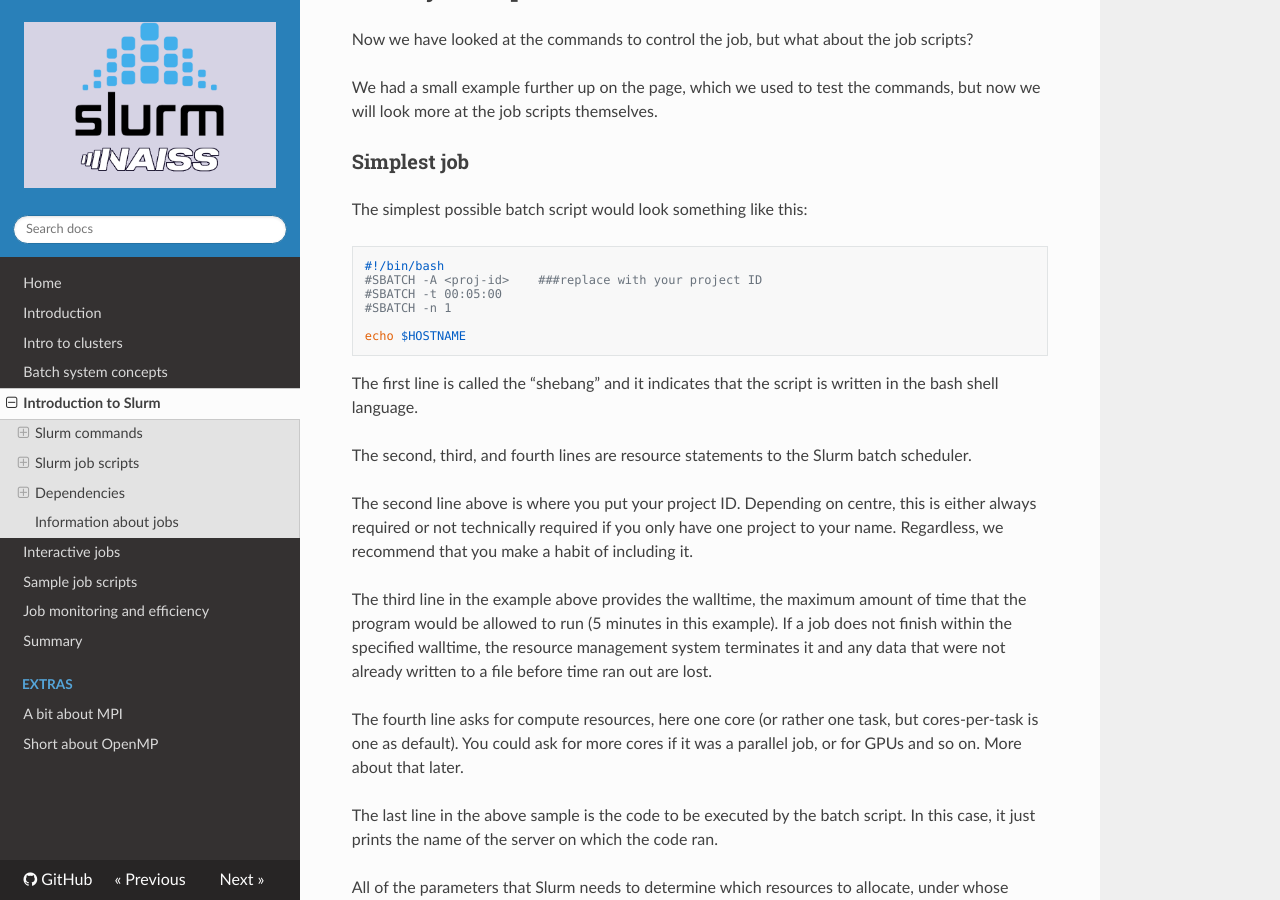
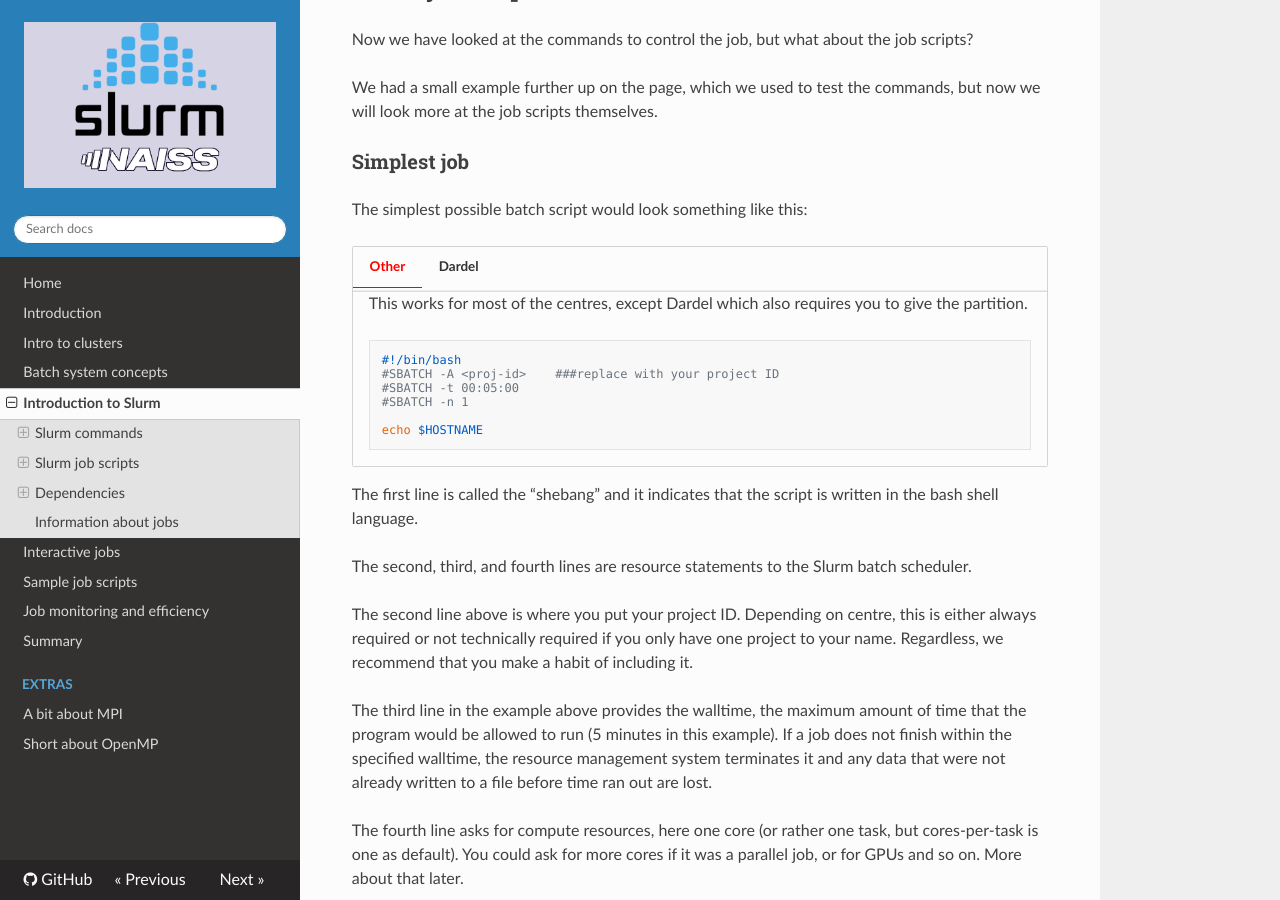
Before and after one commit to UPPMAX/NAISS_Slurm, an MkDocs documentation site: the page built from docs/slurm.md, in a window 1280 px wide and 900 px high, scrolled down 8034 px. Built offline with MkDocs 1.6.1, drawn with Linux system fonts in a browser that asks for light colours; nearby versions of some CDN libraries.

Commit message:
Adding an example for dardel

````diff
--- a/docs/slurm.md
+++ b/docs/slurm.md
@@ -357,14 +357,32 @@
 
 The simplest possible batch script would look something like this:
 
-```bash
-#!/bin/bash
-#SBATCH -A <proj-id>    ###replace with your project ID
-#SBATCH -t 00:05:00
-#SBATCH -n 1
+=== "Other"
 
-echo $HOSTNAME
-```
+    This works for most of the centres, except Dardel which also requires you to give the partition.
+
+    ```bash
+    #!/bin/bash
+    #SBATCH -A <proj-id>    ###replace with your project ID
+    #SBATCH -t 00:05:00
+    #SBATCH -n 1
+
+    echo $HOSTNAME
+    ```
+
+=== "Dardel"
+
+    Dardel requires you to give the partition. There are several: "main", "shared", "long", "memory", "gpu". In most cases when you are running a regular CPU job on less than all cores on a node, you should use "shared".
+
+    ```bash
+    #!/bin/bash
+    #SBATCH -A <proj-id>    ###replace with your project ID
+    #SBATCH -t 00:05:00
+    #SBATCH -n 1
+    #SBATCH -p shared
+
+    echo $HOSTNAME
+    ```
 
 The first line is called the “shebang” and it indicates that the script is written in the bash shell language.
 
````
